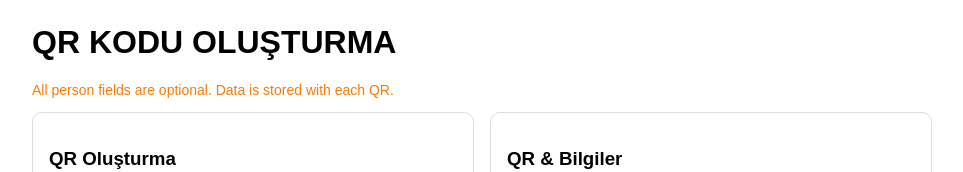
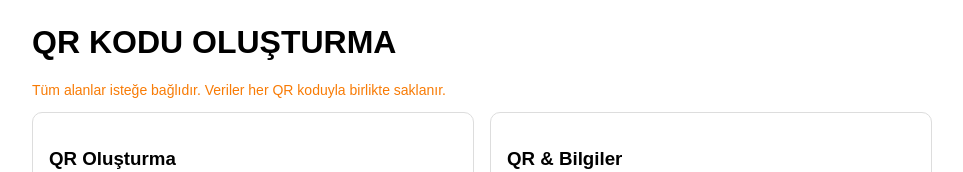
Before and after one commit to Alamin-Advance/qr-code-gen, a plain HTML site: page web/index.html in a window 1280 px wide. Shown: the top 172 px of the page, without its empty margins (158-1121 px from the left). Drawn offline with Linux system fonts and the light colour scheme.

Commit message:
updated index.html

```diff
--- a/web/index.html
+++ b/web/index.html
@@ -22,7 +22,7 @@
 </head>
 <body>
   <h1>QR KODU OLUŞTURMA</h1>
-  <p class="muted no-print">All person fields are optional. Data is stored with each QR.</p>
+  <p class="muted no-print">Tüm alanlar isteğe bağlıdır. Veriler her QR koduyla birlikte saklanır.</p>
 
   <div class="row">
     <div class="card">
```
Also changed, not shown: 1 other file.
